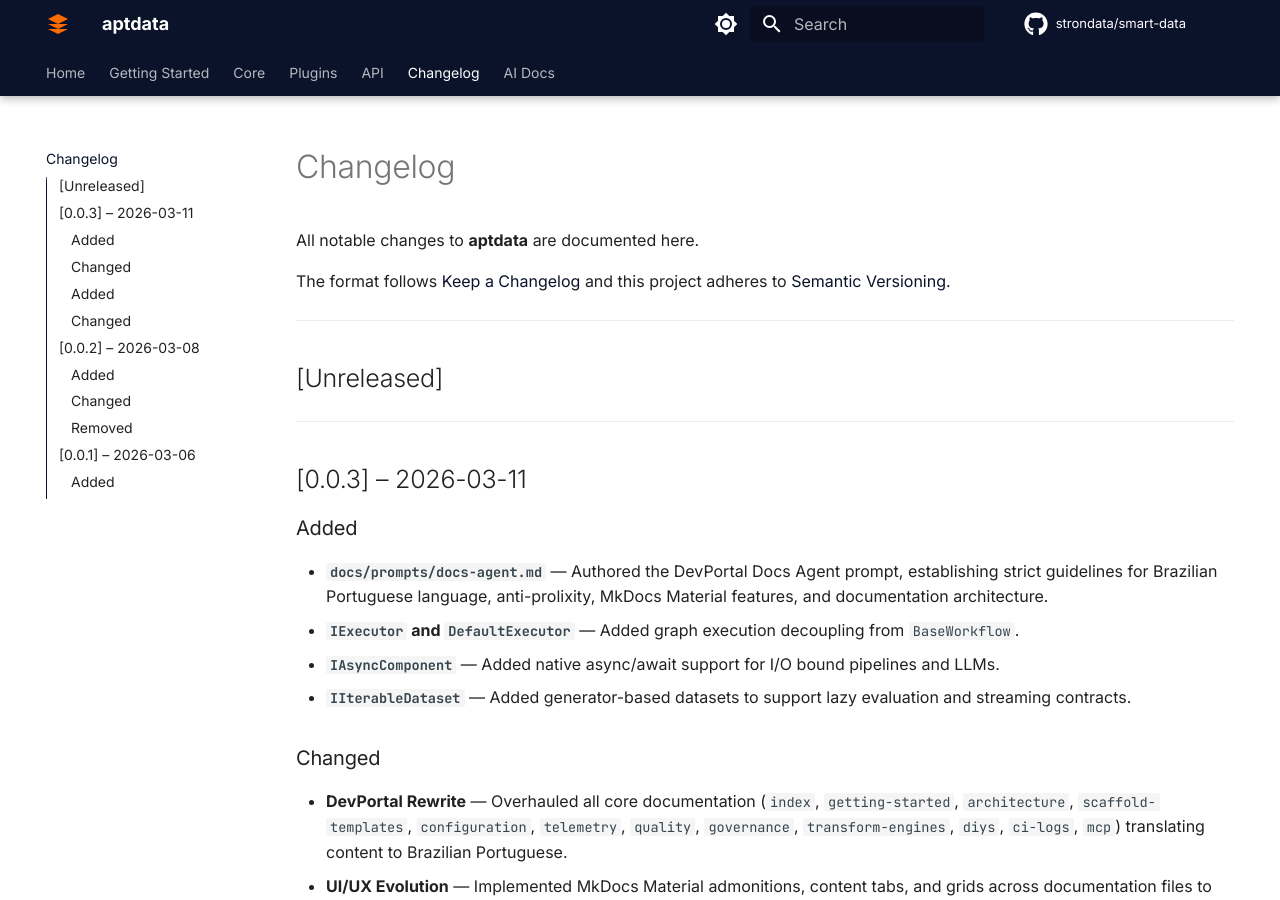
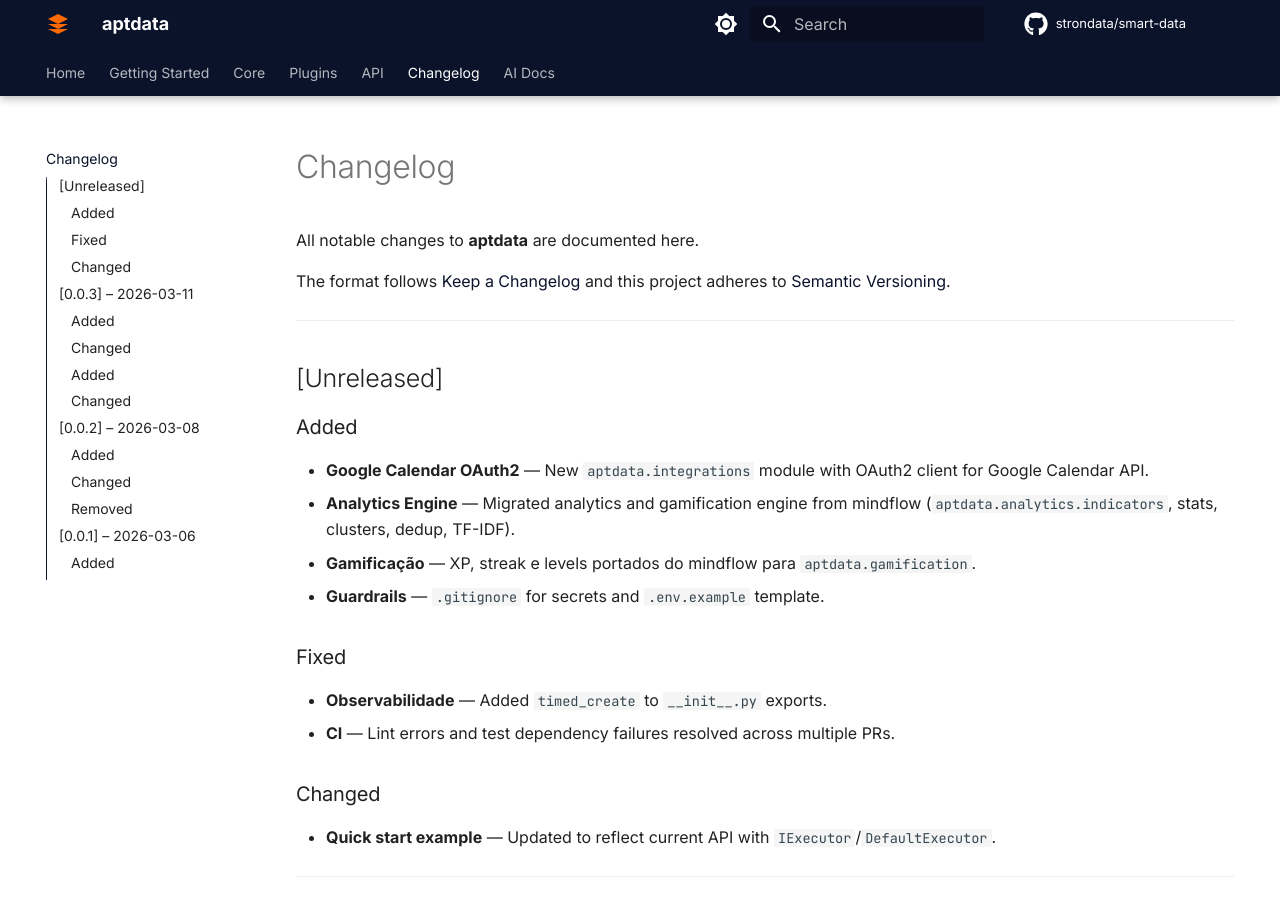
Before and after one commit to antunes-hq/aptdata-flow-os, an MkDocs documentation site: the page built from docs/changelog.md, in a window 1280 px wide and 900 px high. Built offline with MkDocs 1.6.1 and Material for MkDocs 9.7.7, drawn with Linux system fonts in a browser that asks for light colours; comment, search, counter and statistics services are not loaded.

Commit message:
docs: README v0.0.3 + changelog [Unreleased] preenchido

```diff
--- a/docs/changelog.md
+++ b/docs/changelog.md
@@ -8,6 +8,22 @@ this project adheres to [Semantic Versioning](https://semver.org/spec/v2.0.0.htm
 ---
 
 ## [Unreleased]
+
+### Added
+
+- **Google Calendar OAuth2** — New `aptdata.integrations` module with OAuth2 client for Google Calendar API.
+- **Analytics Engine** — Migrated analytics and gamification engine from mindflow (`aptdata.analytics.indicators`, stats, clusters, dedup, TF-IDF).
+- **Gamificação** — XP, streak e levels portados do mindflow para `aptdata.gamification`.
+- **Guardrails** — `.gitignore` for secrets and `.env.example` template.
+
+### Fixed
+
+- **Observabilidade** — Added `timed_create` to `__init__.py` exports.
+- **CI** — Lint errors and test dependency failures resolved across multiple PRs.
+
+### Changed
+
+- **Quick start example** — Updated to reflect current API with `IExecutor`/`DefaultExecutor`.
 
 ---
 
```
Also changed, not shown: README.md (+2 -2 lines).
